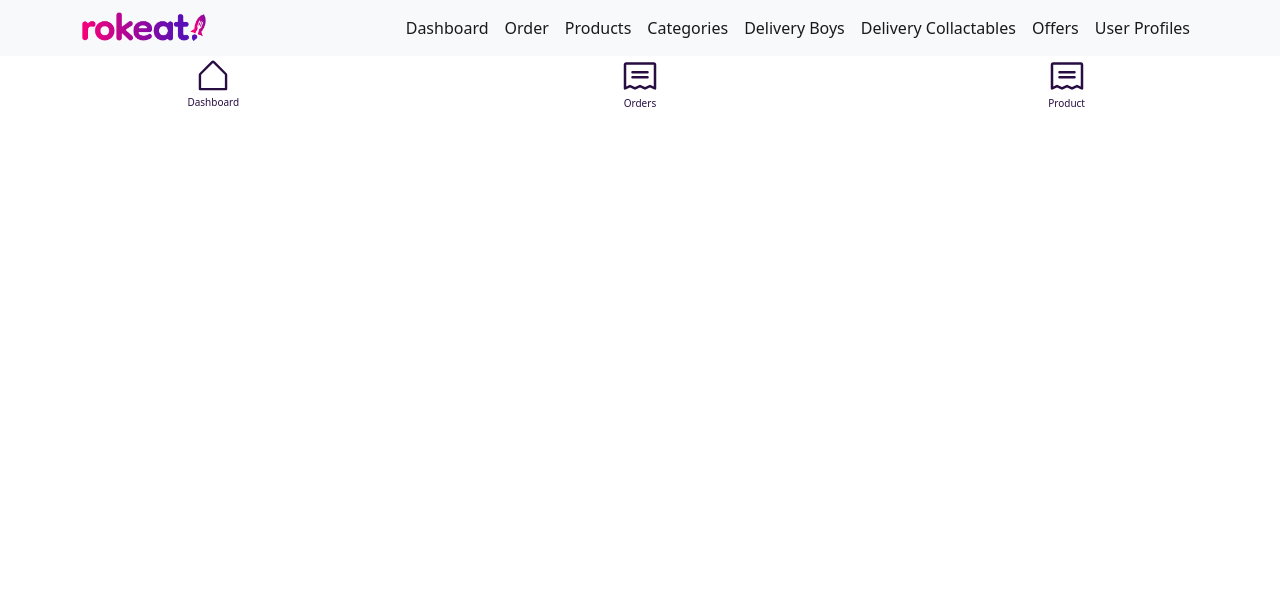
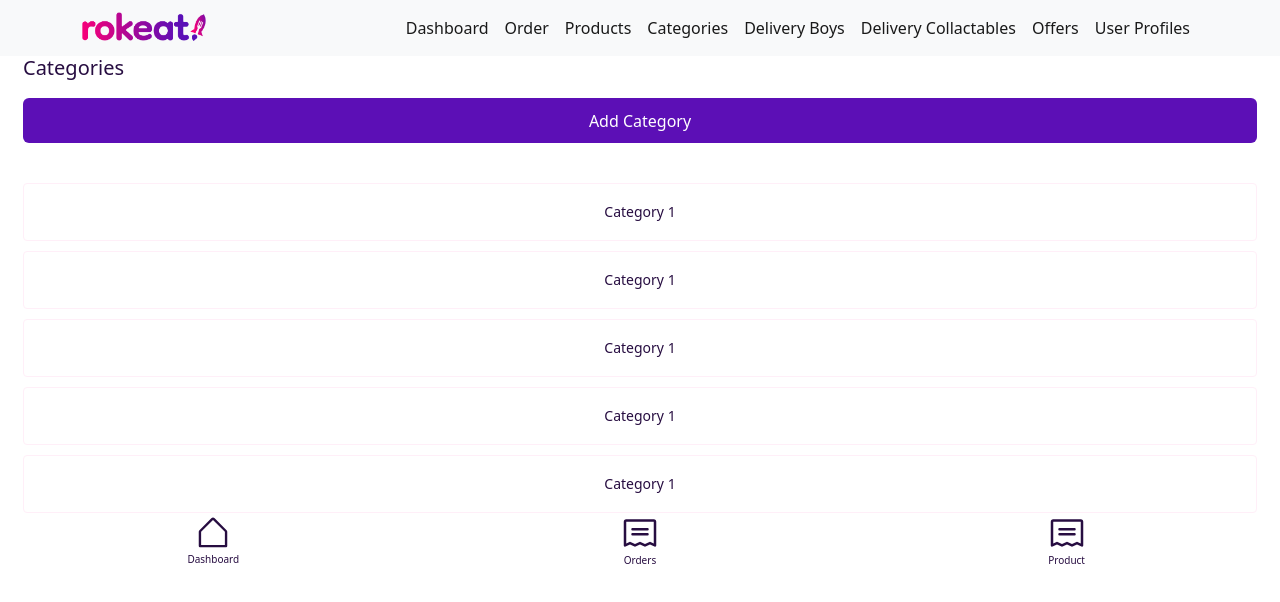
Before and after one commit to Rafhathdana/Restos, a React (Create React App) app: page /category in a window 1280 px wide. Shown: the top 602 px of the page. Built offline with nearby package versions, Linux system fonts and the light colour scheme.

Commit message:
added Categories and Category form

```diff
--- a/src/App.js
+++ b/src/App.js
@@ -16,6 +16,7 @@ import OnBoarding from "./pages/delivery/OnBoarding";
 import Location from "./pages/delivery/Location";
 import Order from "./pages/Order";
 import Products from "./pages/Products";
+import Categories from "./pages/Categories";
 import styled from "styled-components";
 const Container = styled.div`
   display: flex;
@@ -39,6 +40,7 @@ function App() {
           <Route path="/location" element={<Location />} />
           <Route path="/order" element={<Order />} />
           <Route path="/product" element={<Products />} />
+          <Route path="/category" element={<Categories/>} />
         </Routes>
         <Footer />
       </Router>
--- /dev/null
+++ b/src/components/CatBox.jsx
@@ -0,0 +1,24 @@
+import React from 'react'
+import styled from 'styled-components'
+const Container=styled.div`
+display:flex;
+border-radius:4px;
+border: 1px solid #FFEFF8;
+height: 58px;
+margin-top:10px;
+`
+const Name=styled.h5`
+font-weight: 400;
+font-size: 14px;
+color: #270D41;
+margin: auto ;
+`;
+const CatBox = () => {
+  return (
+    <Container>
+            <Name>Category 1</Name>
+    </Container>
+  )
+}
+
+export default CatBox
--- a/src/components/Navbar.js
+++ b/src/components/Navbar.js
@@ -24,7 +24,7 @@ function CustomNavbar() {
                             <Link to="/product"><span className='px-2' >Products</span></Link>
                         </Navbar.Text>
                         <Navbar.Text>
-                            <Link to="/"><span className='px-2' >Categories</span></Link>
+                            <Link to="/category"><span className='px-2' >Categories</span></Link>
                         </Navbar.Text>
                         <Navbar.Text>
                             <Link to="/"><span className='px-2' >Delivery Boys</span></Link>
--- /dev/null
+++ b/src/pages/Categories.jsx
@@ -0,0 +1,112 @@
+import React from 'react'
+import styled from 'styled-components'
+import CatBox from '../components/CatBox.jsx'
+import ImageUploader from '../components/ImageUploader.jsx'
+import { Icon } from '@iconify/react';
+import { Modal } from 'react-bootstrap';
+import { useState } from 'react';
+import { useNavigate } from "react-router-dom";
+
+const Container = styled.div`
+margin:0px 23px;
+`
+const Heading = styled.h3`
+font-weight: ${(props) => props.type === "Modal" ? "400" : "500"};
+font-size: ${(props) => props.type === "Modal" ? "15px" : "20px"};
+line-height:${(props) => props.type === "Modal" && "30px"};
+color: #270D41;
+`
+const MainBorder = styled.div`
+  border:none;
+  padding-top: 20px;
+  margin:auto;
+  justify-content: center;
+  align-items: center;
+`
+const Button = styled.button`
+    background-color: #5C0FB6;
+    color: #FFFFFF;
+margin: 10px 0px ;
+height: 45px;
+border:none;
+border-radius: 6px;
+width:100%;
+justify-content: center;
+align-items: center;
+`
+const Input = styled.input`
+background: #FFEFF8;
+border:none;
+border-radius:3px;
+width:100%;
+justify-content: center;
+padding:10px;
+height:48px;
+`
+const TextArea = styled.textarea`
+    border: 1px solid #FFEFF8;
+    resize: none;
+    width: 100%;
+    height: 170px;
+    padding: 15px;
+`
+const Categories = () => {
+    function addcategory(e) {
+        e.preventDefault();
+        setShowSuccessModal(true);
+
+    }
+    function closeModal(e) {
+        e.preventDefault();
+        setShowSuccessModal(false);
+        navigate("/category");
+    }
+
+    const [showSuccessModal, setShowSuccessModal] = useState(false)
+
+    const navigate = useNavigate();
+    return (
+        <Container>
+            <Heading>Categories</Heading>
+            <Button onClick={(e) => { addcategory(e) }} >
+                Add Category</Button>
+            <MainBorder>
+                <CatBox />
+                <CatBox />
+                <CatBox />
+                <CatBox />
+                <CatBox />
+            </MainBorder>
+
+            <Modal show={showSuccessModal}
+                size="lg"
+                aria-labelledby="contained-modal-title-vcenter"
+                centered >
+
+                <Modal.Body>
+                    <Container>
+                        <Icon icon="akar-icons:cross" cursor="pointer" height="30" onClick={(e) => { closeModal(e) }} />
+
+                        <Heading type="Modal">Category name</Heading>
+                        <Input type="Text" placeholder="Category name" />
+
+                        <Heading type="Modal">URL</Heading>
+                        <Input type="Text" />
+                        <Heading type="Modal">Description</Heading>
+
+                        <TextArea placeholder="product details"></TextArea>
+                        <Heading type="Modal">Category Image</Heading>
+                        <ImageUploader />
+                        <Button id="continue" onClick={(e) => { closeModal(e) }} >Save</Button>
+                    </Container>
+
+                </Modal.Body>
+
+            </Modal>
+
+
+        </Container>
+    )
+}
+
+export default Categories
--- a/src/pages/Order.jsx
+++ b/src/pages/Order.jsx
@@ -34,4 +34,4 @@ const Order= () => {
   )
 }
 
-export default Order
+export default Order;
```
Also changed, not shown: src/components/Button.jsx (deleted, +0 -11 lines).
